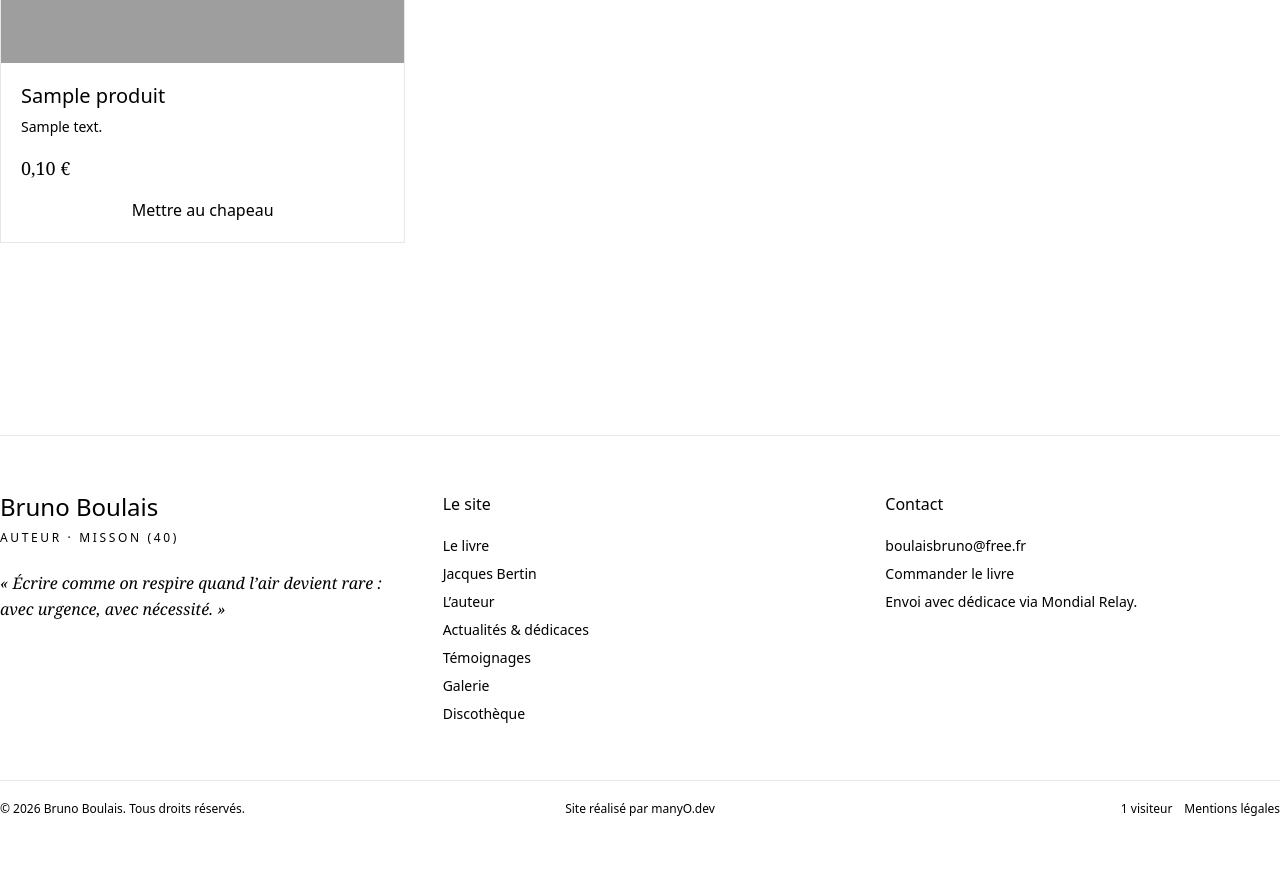
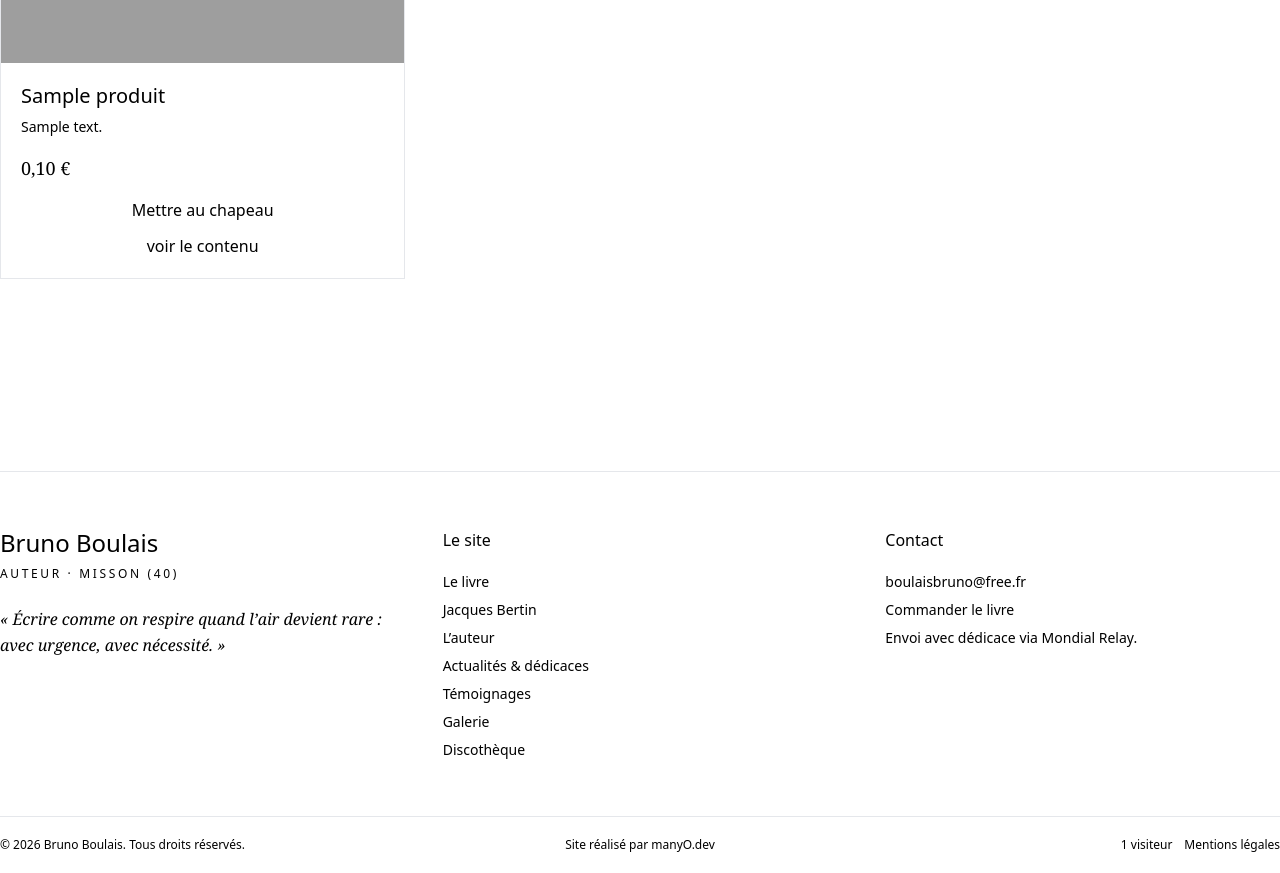
Before and after one commit to NicoWithManyO/BrunoBoulais, a Django app: page /boutique/ in a window 1280 px wide. Shown: the part 659-1532 px from the top of the page. Before the commit the page ends 1475 px from the top, so only its background shows below. Run offline with Django 5.2, Linux system fonts and the light colour scheme; tables that the repository leaves empty hold one stand-in row (values such as "Sample post"); parts of the project's set-up code (start-up, migrations or seed data) failed here and were passed over; some libraries are stand-ins or nearby versions; grey boxes are pictures that could not be loaded.

Commit message:
Boutique: add "voir le contenu" modal on product cards
On the /boutique/ grid, products with content now show a "voir le
contenu" button opening a per-product modal that lists each volume with
its CDs and tracks. Reuses the existing contenu-modal styles and a
self-contained vanilla-JS opener (open on click, close on backdrop,
close button, or Escape; body scroll locked while open).

```diff
--- a/templates/boutique/liste.html
+++ b/templates/boutique/liste.html
@@ -38,6 +38,9 @@
                     {% csrf_token %}
                     <button type="submit" class="btn btn-primary w-full justify-center">Mettre au chapeau</button>
                 </form>
+                {% if produit.contenu_volumes %}
+                <button type="button" class="btn-link mt-3" data-voir-contenu="{{ produit.pk }}">voir le contenu</button>
+                {% endif %}
             </div>
         </article>
         {% endfor %}
@@ -47,4 +50,51 @@
     {% endif %}
 </section>
 
+{# Modales « voir le contenu » : une par produit ayant du contenu (overlay masqué, ouvert en JS). #}
+{% for produit in produits %}
+{% if produit.contenu_volumes %}
+<div class="contenu-modal" data-contenu-modal="{{ produit.pk }}" hidden role="dialog" aria-modal="true" aria-label="Contenu — {{ produit.nom }}">
+    <div class="contenu-modal__box">
+        <button type="button" class="contenu-modal__close" data-contenu-close aria-label="Fermer">×</button>
+        {% for num, vol in produit.contenu_volumes %}
+        <h2 class="contenu-modal__title">Volume {{ num }}</h2>
+        <p class="contenu-modal__subtitle">{{ vol.sous_titre }}</p>
+        {% for cd_titre, titres in vol.cds %}
+        <h3 class="contenu-modal__cd">{{ cd_titre }}</h3>
+        <ol class="contenu-modal__tracks">
+            {% for t in titres %}<li>{{ t }}</li>{% endfor %}
+        </ol>
+        {% endfor %}
+        {% if vol.note %}<p class="contenu-modal__note">{{ vol.note }}</p>{% endif %}
+        {% endfor %}
+    </div>
+</div>
+{% endif %}
+{% endfor %}
+
+<script>
+// Modales de contenu des volumes : IIFE autonome, générique sur les data-attributs.
+(function () {
+    const modals = document.querySelectorAll('[data-contenu-modal]');
+    if (!modals.length) return;
+    function close() {
+        modals.forEach((m) => { m.hidden = true; });
+        document.body.style.overflow = '';
+    }
+    function open(key) {
+        modals.forEach((m) => { m.hidden = m.dataset.contenuModal !== key; });
+        document.body.style.overflow = 'hidden';
+    }
+    document.querySelectorAll('[data-voir-contenu]').forEach((b) => {
+        b.addEventListener('click', () => open(b.dataset.voirContenu));
+    });
+    modals.forEach((m) => {
+        // Clic sur le fond (hors boîte) ou sur la croix : fermeture.
+        m.addEventListener('click', (e) => { if (e.target === m) close(); });
+        m.querySelector('[data-contenu-close]').addEventListener('click', close);
+    });
+    document.addEventListener('keydown', (e) => { if (e.key === 'Escape') close(); });
+})();
+</script>
+
 {% endblock %}
```
Also changed, not shown: apps/boutique/tests.py (+20 -0 lines).
